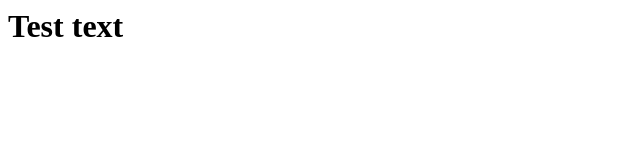
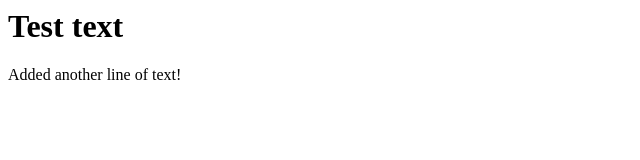
Before and after one commit to itsjusterwin/testgit, a plain HTML site: page index.html in a window 1280 px wide. Shown: the whole page, without its empty margins (0-640 px from the left). Drawn offline with Linux system fonts and the light colour scheme.

Commit message:
Added text

```diff
--- a/index.html
+++ b/index.html
@@ -9,6 +9,8 @@
 
 	<h1>Test text</h1>
 
+	Added another line of text!
+
 </body>
 
 
```
